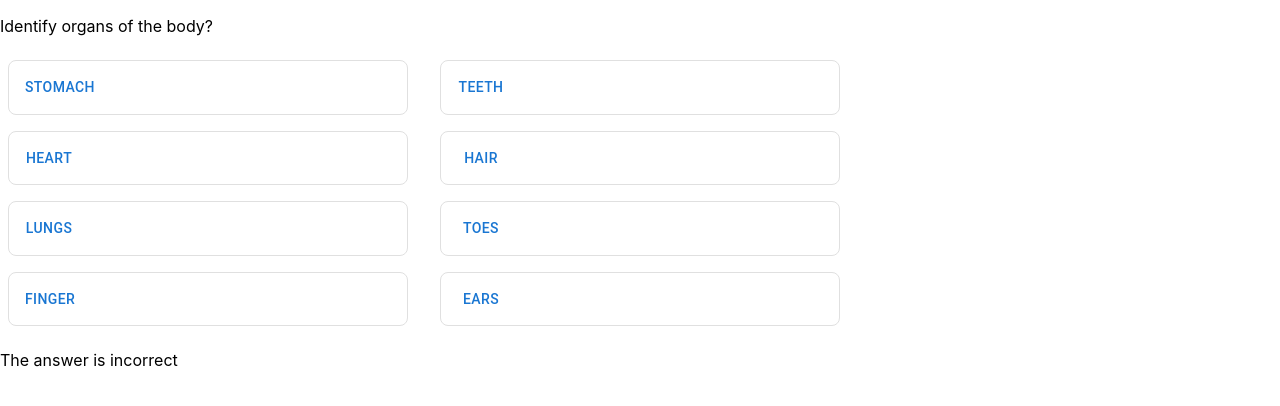
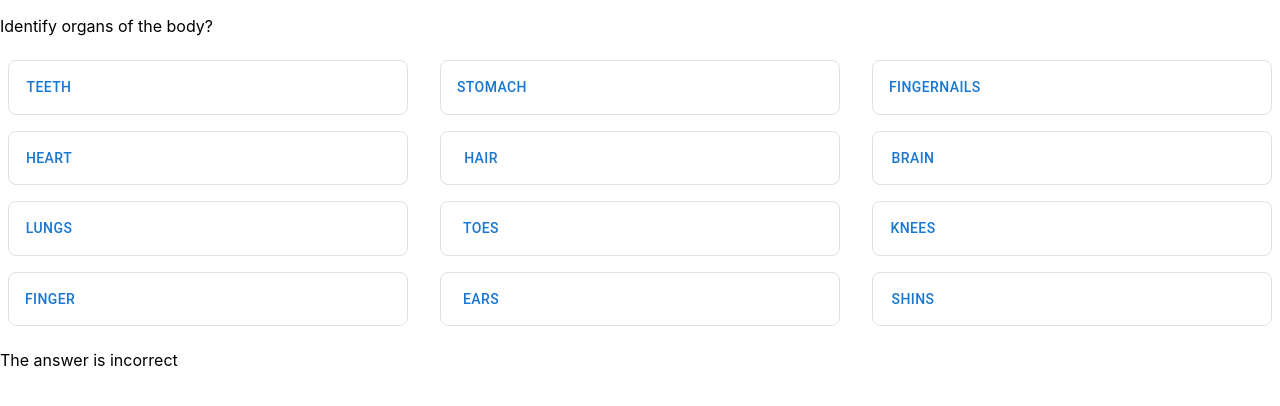
Before and after one commit to dhunt787/senecaTechTaskDhunt, a React (Create React App) app: page / in a window 1280 px wide. Shown: the top 406 px of the page. Built offline with nearby package versions, Linux system fonts and the light colour scheme; the HTML template or start-up script is replaced by a standard one.

Commit message:
changing how correct percentage is handled. Adding third answer. need to make this conditional

```diff
--- a/src/Components/QuestionSlider.tsx
+++ b/src/Components/QuestionSlider.tsx
@@ -1,5 +1,5 @@
-import React, { useRef } from "react";
-import { questionSet1, questionSet2 } from "../Data/questionSets";
+import React, { useRef, useEffect } from "react";
+import { questionSet1 } from "../Data/questionSets";
 import { questionSet } from "../Interfaces";
 import Box, { BoxProps } from '@mui/material/Box';
 import { Button } from "@mui/material";
@@ -48,19 +48,10 @@ const jumbleAnswers = (answers: questionSet["AnswerSet"]) => {
 
 //TODO: render a third optional answer
 
-const checkPercentCorrectTotal = (percentCorrect: Array<number>) => {
-  console.log('percentCorrect in checkPercentTotal function', percentCorrect.length);
-  const sum = percentCorrect.reduce(function (previousAnswerPercentage, currAnswerPercentage) {
-    return previousAnswerPercentage + currAnswerPercentage;
-    }, 0);
-    return sum;
-  };
-
-
 //de-structure the answerSet data set.
 const answers: questionSet["AnswerSet"] = [...questionSet1.AnswerSet];
 
-// creating an array for the percent correct data.
+// creating an array for the percent correct data. Adding 0, so the initial concat has a value to concat to.
 const percentCorrectArray: Array<number> = [];
 
 /*jumble answer data that is loaded in. Doing this before the functional component
@@ -70,22 +61,34 @@ const jumbledAnswers = jumbleAnswers(answers);
 const QuestionSlider: React.FunctionComponent = () => {
   // Initialize state
   const correctAnswersSelected = useRef(false); //ensuring the correct answers state is not loaded as true on first render.
-  const [percentCorrect, setPercentCorrect] = React.useState(percentCorrectArray); //using array to push percentage correct values into.
+  const [percentCorrect, setPercentCorrect] = React.useState(0); //using array to push percentage correct values into.
   const [answerStatusString, setAnswerStatusString] = React.useState('The answer is incorrect');
 
-  const checkAnswers = (correctAnswerPercentage: number) => {
-    console.log('correctAnswerPercentage', correctAnswerPercentage);
-    setPercentCorrect(percentCorrect => percentCorrect.concat(correctAnswerPercentage));
-    console.log('percentCorrect after calling checkAnswers', percentCorrect);
-    //loop though percentCorrect and add the numbers togther.
-    let percentageCorrect = checkPercentCorrectTotal(percentCorrect);
-    console.log('percentageCorrect', percentageCorrect);
-    if (percentageCorrect >= 0.6) {
-      // TODO: set background color to different color
-      setAnswerStatusString('The answer is correct');
+  console.log('percentCorrect on load', percentCorrect)
 
+  const checkPercentCorrectTotal = (percentCorrect: Array<number>) => {
+    const initialValue = 0;
+    const sum = percentCorrect.reduce(function (previousAnswerPercentage, currAnswerPercentage) {
+      return previousAnswerPercentage + currAnswerPercentage;
+      }, initialValue);
+      return sum;
+  };
+
+  //pushing to the array and using useeffect because .reduce on state causes inconsistences.
+  const pushCorrectPercentage: Function = (answerCorrectPercentage: number) => {
+    percentCorrectArray.push(answerCorrectPercentage);
+    let overPercentCorrect = checkPercentCorrectTotal(percentCorrectArray);
+    setPercentCorrect(overPercentCorrect);
+
+  };
+
+  // if the percentCorrect state variable goes about 0.6, two correct answers were selected. therefore update answer string
+  // TODO: use this to change the background color
+  useEffect(() => {
+    if(percentCorrect >= 0.6) {
+      setAnswerStatusString('Your answers are correct');
     }
-  };
+  }, [percentCorrect]);
 
     return(
       <><p>{questionSet1.Question}</p>
@@ -94,11 +97,14 @@ const QuestionSlider: React.FunctionComponent = () => {
         <Box sx={{ flexGrow: 1 }} key={i}>
         <Grid container spacing={2}>
           <Grid item xs={4} >
-          <Item><Button type="submit" onClick={() => {checkAnswers(answer.correctAnswerPercentage)}}>{answer.answerString1}</Button></Item>
+          <Item><Button type="submit" onClick={() => {pushCorrectPercentage(answer.answer1CorrectPercentage)}}>{answer.answerString1}</Button></Item>
           </Grid>
-          {<Grid item xs={4}>
-            <Item ><Button type="submit" onClick={() => {console.log('answer.correctAnswerPercentage on the second answer', answer.correctAnswerPercentage), checkAnswers(answer.correctAnswerPercentage)}}>{answer.answerString2}</Button></Item>
-          </Grid>}
+          <Grid item xs={4}>
+            <Item ><Button type="submit" onClick={() => {console.log('answer.correctAnswerPercentage on the second answer', answer.answer2CorrectPercentage), pushCorrectPercentage(answer.answer2CorrectPercentage)}}>{answer.answerString2}</Button></Item>
+          </Grid>
+          {answer.answerString3? <Grid item xs={4}>
+            <Item ><Button type="submit" onClick={() => {console.log('answer.correctAnswerPercentage on the second answer', answer.answer3CorrectPercentage), pushCorrectPercentage(answer.answer3CorrectPercentage)}}>{answer.answerString3}</Button></Item>
+          </Grid> : <React.Fragment></React.Fragment>}
         </Grid>
       </Box>)
     })
--- a/src/Data/questionSets.tsx
+++ b/src/Data/questionSets.tsx
@@ -6,64 +6,75 @@ const questionSet1: questionSet = {
         {
             id: 1,
             correctAnswer: 1,
-            answerString1: "Stomach",
-            answerString2: "Teeth",
-            answerString3: "Liver",
-            correctAnswerPercentage: 0.3333
+            answerString1: "Teeth",
+            answerString2: "Stomach",
+            answerString3: "FingerNails",
+            answer1CorrectPercentage: 0,
+            answer2CorrectPercentage: 0.3333,
+            answer3CorrectPercentage: 0
         },
         {
             id: 2,
             correctAnswer: 1,
             answerString1: "Lungs",
             answerString2: "Toes",
-            correctAnswerPercentage: 0.3333
+            answerString3: "Knees",
+            answer1CorrectPercentage: 0.3333,
+            answer2CorrectPercentage: 0,
+            answer3CorrectPercentage: 0
         },
         {
             id: 3,
             correctAnswer: 0,
             answerString1: "Finger",
             answerString2: "Ears",
-            correctAnswerPercentage: 0
+            answerString3: "Shins",
+            answer1CorrectPercentage: 0,
+            answer2CorrectPercentage: 0,
+            answer3CorrectPercentage: 0
         },
         {
             id: 4,
             correctAnswer: 1,
             answerString1: "Heart",
             answerString2: "Hair",
-            correctAnswerPercentage: 0.3333
+            answerString3: "Brain",
+            answer1CorrectPercentage: 0.3333,
+            answer2CorrectPercentage: 0,
+            answer3CorrectPercentage: 0.3333
         }
     ]
 
 }
 
-const questionSet2: questionSet = {
-    Question: "Identify former presidents of the united States",
-    AnswerSet: [
-        {
-            id: 1,
-            correctAnswer: 1,
-            answerString1: "George Washington",
-            answerString2: "Michael Jordan",
-            correctAnswerPercentage: 0.5
-        },
-        {
-            id: 2,
-            correctAnswer: 0,
-            answerString1: "Chuck Norris",
-            answerString2: "Tom Hanks",
-            correctAnswerPercentage: 0
+// const questionSet2: questionSet = {
+//     Question: "Identify former presidents of the united States",
+//     AnswerSet: [
+//         {
+//             id: 1,
+//             correctAnswer: 1,
+//             answerString1: "George Washington",
+//             answerString2: "Michael Jordan",
+//             correctAnswerPercentage: 0.5
+//         },
+//         {
+//             id: 2,
+//             correctAnswer: 0,
+//             answerString1: "Chuck Norris",
+//             answerString2: "Tom Hanks",
+//             correctAnswerPercentage: 0
 
-        },
-        {
-            id: 3,
-            correctAnswer: 1,
-            answerString1: "Abraham Lincoln",
-            answerString2: "Kamala Harris",
-            correctAnswerPercentage: 0.5
+//         },
+//         {
+//             id: 3,
+//             correctAnswer: 1,
+//             answerString1: "Abraham Lincoln",
+//             answerString2: "Kamala Harris",
+//             correctAnswerPercentage: 0.5
 
-        }
-    ]
-}
+//         }
+//     ]
+// }
 
 // const questionSet3: questionSet = {
 //     Question: "Identify which of the answers below are a type of bacteria?",
@@ -86,4 +97,4 @@ const questionSet2: questionSet = {
 //     ]
 // }
 
-export {questionSet1, questionSet2};
+export {questionSet1};
--- a/src/Interfaces.tsx
+++ b/src/Interfaces.tsx
@@ -4,7 +4,9 @@ type Answer = {
     answerString1: string,
     answerString2: string,
     answerString3?: string,
-    correctAnswerPercentage: number
+    answer1CorrectPercentage: number,
+    answer2CorrectPercentage: number
+    answer3CorrectPercentage: number
 };
 
 
```
